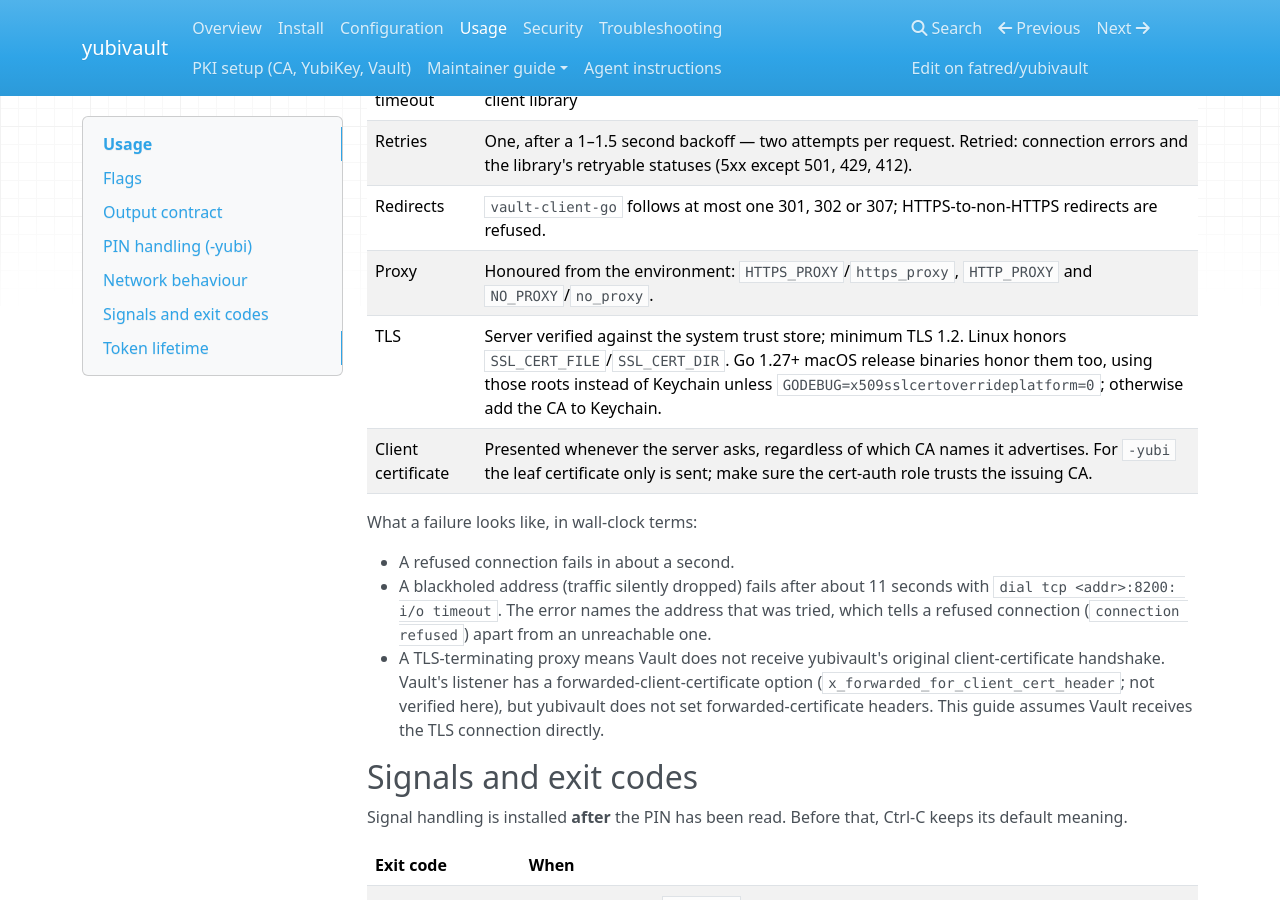
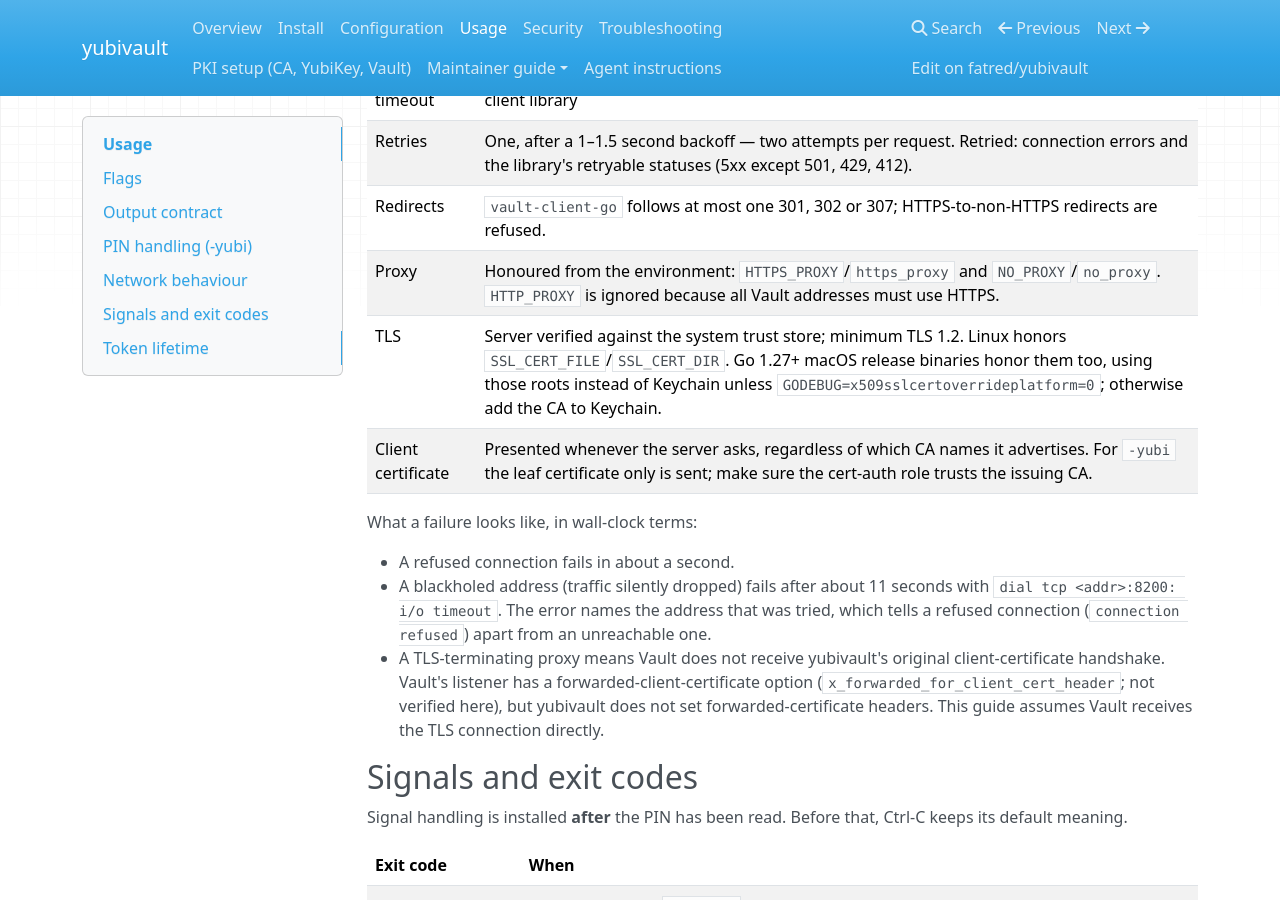
Before and after one commit to fatred/yubivault, an MkDocs documentation site: the page built from docs/usage.md, in a window 1280 px wide and 900 px high, scrolled down 2000 px. Built offline with MkDocs 1.6.1, drawn with Linux system fonts in a browser that asks for light colours; nearby versions of some CDN libraries.

Commit message:
docs: clarify HTTPS proxy variables

```diff
--- a/docs/usage.md
+++ b/docs/usage.md
@@ -94,7 +94,7 @@ Both modes share one HTTP transport:
 | Request timeout | 30 seconds per attempt (HTTP client), and a 30-second cap on the request from the Vault client library |
 | Retries | One, after a 1–1.5 second backoff — two attempts per request. Retried: connection errors and the library's retryable statuses (5xx except 501, 429, 412). |
 | Redirects | `vault-client-go` follows at most one 301, 302 or 307; HTTPS-to-non-HTTPS redirects are refused. |
-| Proxy | Honoured from the environment: `HTTPS_PROXY`/`https_proxy`, `HTTP_PROXY` and `NO_PROXY`/`no_proxy`. |
+| Proxy | Honoured from the environment: `HTTPS_PROXY`/`https_proxy` and `NO_PROXY`/`no_proxy`. `HTTP_PROXY` is ignored because all Vault addresses must use HTTPS. |
 | TLS | Server verified against the system trust store; minimum TLS 1.2. Linux honors `SSL_CERT_FILE`/`SSL_CERT_DIR`. Go 1.27+ macOS release binaries honor them too, using those roots instead of Keychain unless `GODEBUG=x509sslcertoverrideplatform=0`; otherwise add the CA to Keychain. |
 | Client certificate | Presented whenever the server asks, regardless of which CA names it advertises. For `-yubi` the leaf certificate only is sent; make sure the cert-auth role trusts the issuing CA. |
 
```
